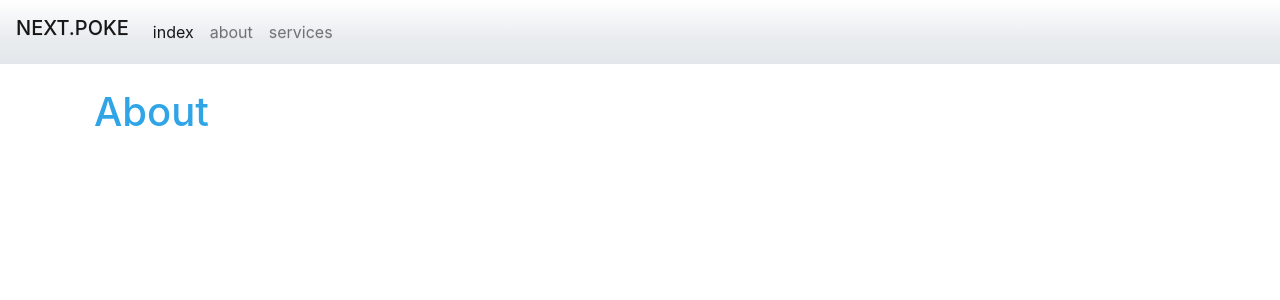
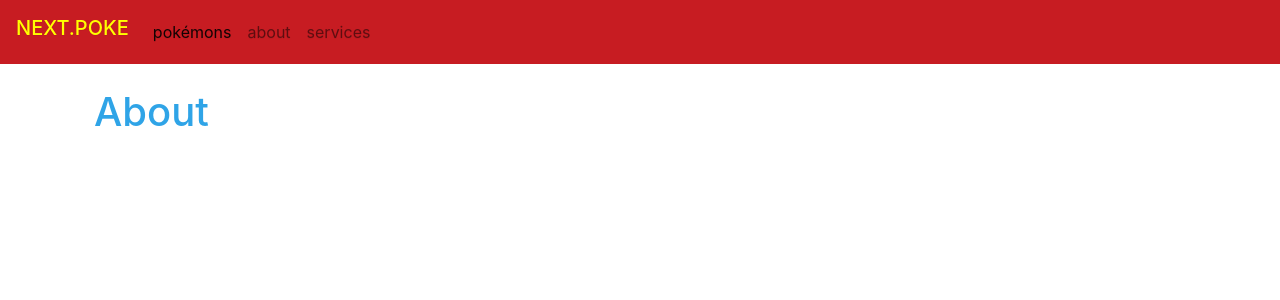
Before and after one commit to EmpatiaIndustries/pokedex, a Next.js app: page /about in a window 1280 px wide. Shown: the top 300 px of the page. Built offline with nearby package versions, Linux system fonts and the light colour scheme.

Commit message:
se queda la pokedex en rojo

```diff
--- a/components/Navigation.js
+++ b/components/Navigation.js
@@ -3,8 +3,10 @@ import Link from "next/link";
 const Navigation = () => {
   return (
     <div>
-      <nav className="navbar navbar-expand-lg navbar-light bg-light">
-        <h3 className="navbar-brand">NEXT.POKE</h3>
+      <nav className="navbar navbar-expand-lg navbar-light bg-danger">
+        <h3 style={{ color: "yellow" }} className="navbar-brand">
+          NEXT.POKE
+        </h3>
         <button
           className="navbar-toggler"
           type="button"
@@ -20,7 +22,7 @@ const Navigation = () => {
           <ul className="navbar-nav">
             <li className="nav-item active">
               <Link href="/">
-                <a className="nav-link">index</a>
+                <a className="nav-link">pokémons</a>
               </Link>
             </li>
             <li className="nav-item">
--- a/components/Posts.js
+++ b/components/Posts.js
@@ -1,9 +1,9 @@
 import Router from "next/router";
 
-const Posts = (props) => {
+const Posts = ({ pokemon }) => {
   return (
     <ul className="list-group">
-      {props.pokemon.map((poke, index) => (
+      {pokemon.map((poke, index) => (
         <li
           key={index}
           onClick={(e) => Router.push("/pokemon/[id]", `/pokemon/${poke.name}`)}
```
Also changed, not shown: pages/index.js (+17 -1 lines).
